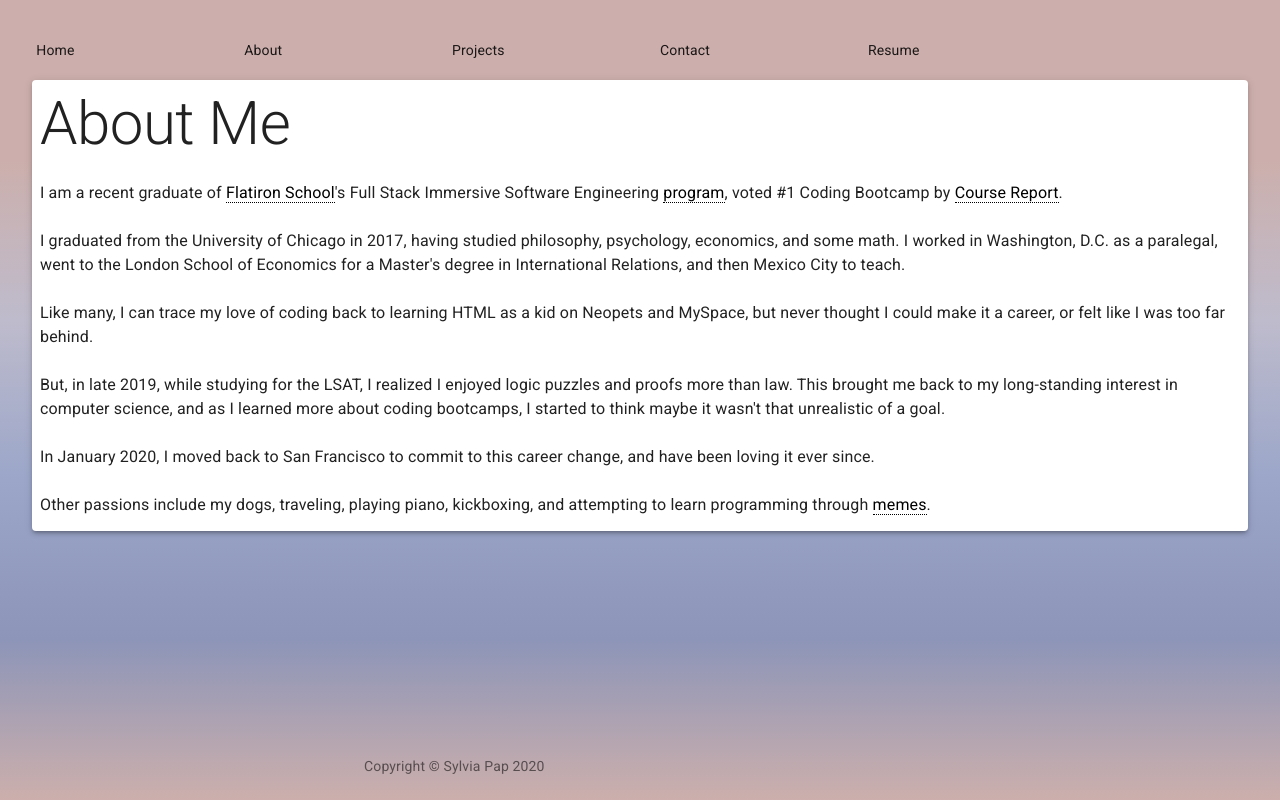
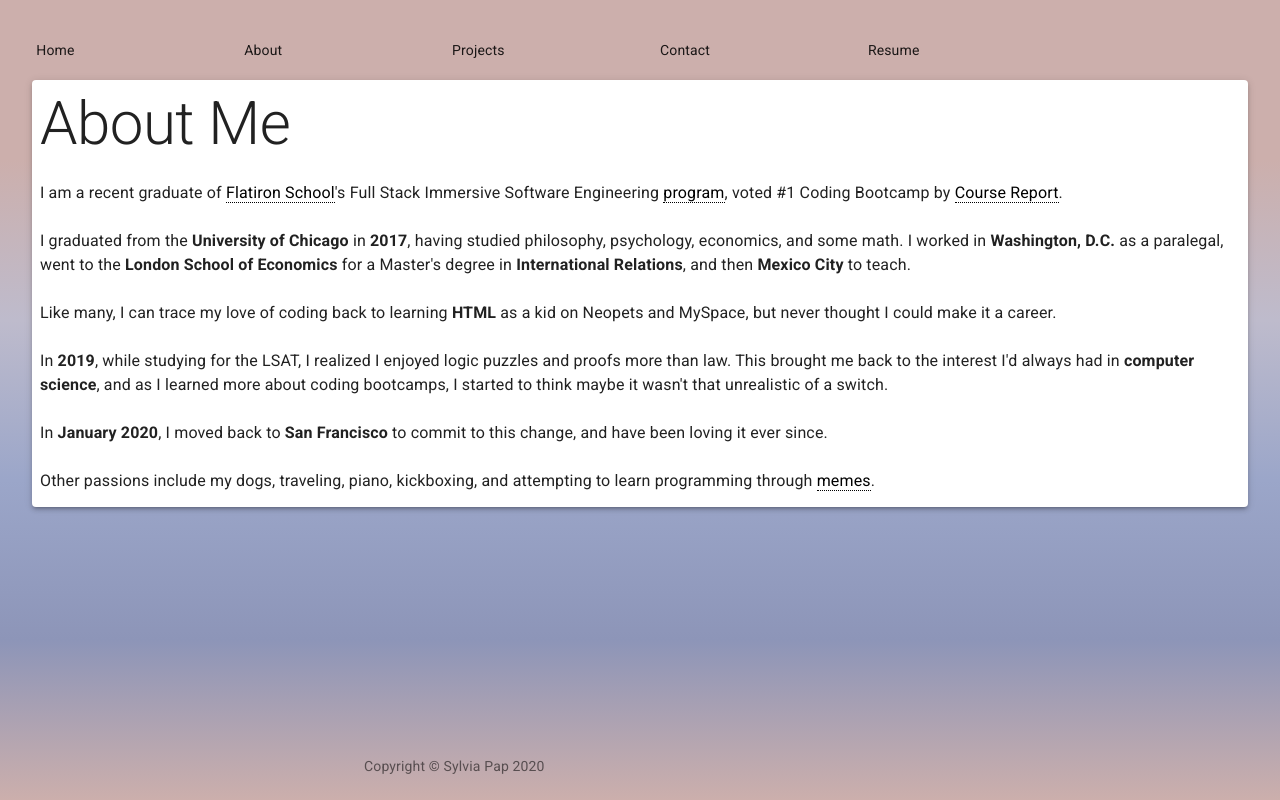
Before and after one commit to sylviapap/personal-site-react, a React (Create React App) app: page /about in a window 1280 px wide. Built offline with nearby package versions, Linux system fonts and the light colour scheme.

Commit message:
small formatting changes

```diff
--- a/src/pages/About.js
+++ b/src/pages/About.js
@@ -33,19 +33,19 @@ export default function About() {
     I am a recent graduate of <Link className={classes.links} underline="none" href="https://flatironschool.com/" >Flatiron School</Link>'s Full Stack Immersive Software Engineering <Link className={classes.links} underline="none" href="https://flatironschool.com/career-courses/coding-bootcamp/san-francisco">program</Link>, voted #1 Coding Bootcamp by <Link className={classes.links} underline="none" href="https://www.coursereport.com/best-coding-bootcamps">Course Report</Link>.
     <br></br>
     <br></br>
-    I graduated from the University of Chicago in 2017, having studied philosophy, psychology, economics, and some math. I worked in Washington, D.C. as a paralegal, went to the London School of Economics for a Master's degree in International Relations, and then Mexico City to teach.
+    I graduated from the <strong>University of Chicago</strong> in <strong>2017</strong>, having studied philosophy, psychology, economics, and some math. I worked in <strong>Washington, D.C.</strong> as a paralegal, went to the <strong>London School of Economics</strong> for a Master's degree in <strong>International Relations</strong>, and then <strong>Mexico City</strong> to teach.
     <br></br>
     <br></br>
-    Like many, I can trace my love of coding back to learning HTML as a kid on Neopets and MySpace, but never thought I could make it a career, or felt like I was too far behind.
+    Like many, I can trace my love of coding back to learning <strong>HTML</strong> as a kid on Neopets and MySpace, but never thought I could make it a career.
     <br></br>
     <br></br>
-    But, in late 2019, while studying for the LSAT, I realized I enjoyed logic puzzles and proofs more than law. This brought me back to my long-standing interest in computer science, and as I learned more about coding bootcamps, I started to think maybe it wasn't that unrealistic of a goal.
+    In <strong>2019</strong>, while studying for the LSAT, I realized I enjoyed logic puzzles and proofs more than law. This brought me back to the interest I'd always had in <strong>computer science</strong>, and as I learned more about coding bootcamps, I started to think maybe it wasn't that unrealistic of a switch.
     <br></br>
     <br></br>
-    In January 2020, I moved back to San Francisco to commit to this career change, and have been loving it ever since.
+    In <strong>January 2020</strong>, I moved back to <strong>San Francisco</strong> to commit to this change, and have been loving it ever since.
     <br></br>
     <br></br>
-    Other passions include my dogs, traveling, playing piano, kickboxing, and attempting to learn programming through <Link className={classes.links} underline="none" href="https://www.instagram.com/p/B-AJtycgYKU/?igshid=12f3s8qalj71s">memes</Link>.
+    Other passions include my dogs, traveling, piano, kickboxing, and attempting to learn programming through <Link className={classes.links} underline="none" href="https://www.instagram.com/p/B-AJtycgYKU/?igshid=12f3s8qalj71s">memes</Link>.
     </Typography>
     </Paper>
   </div>
```
